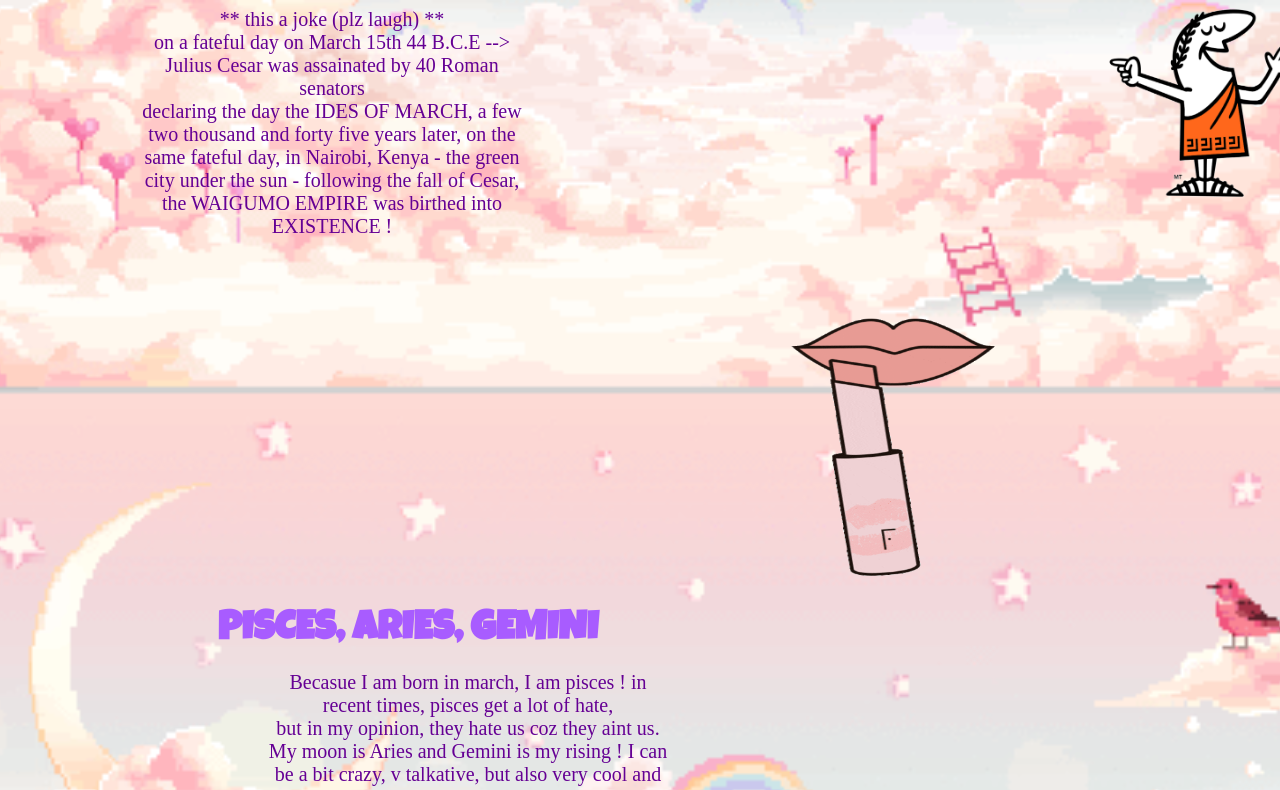
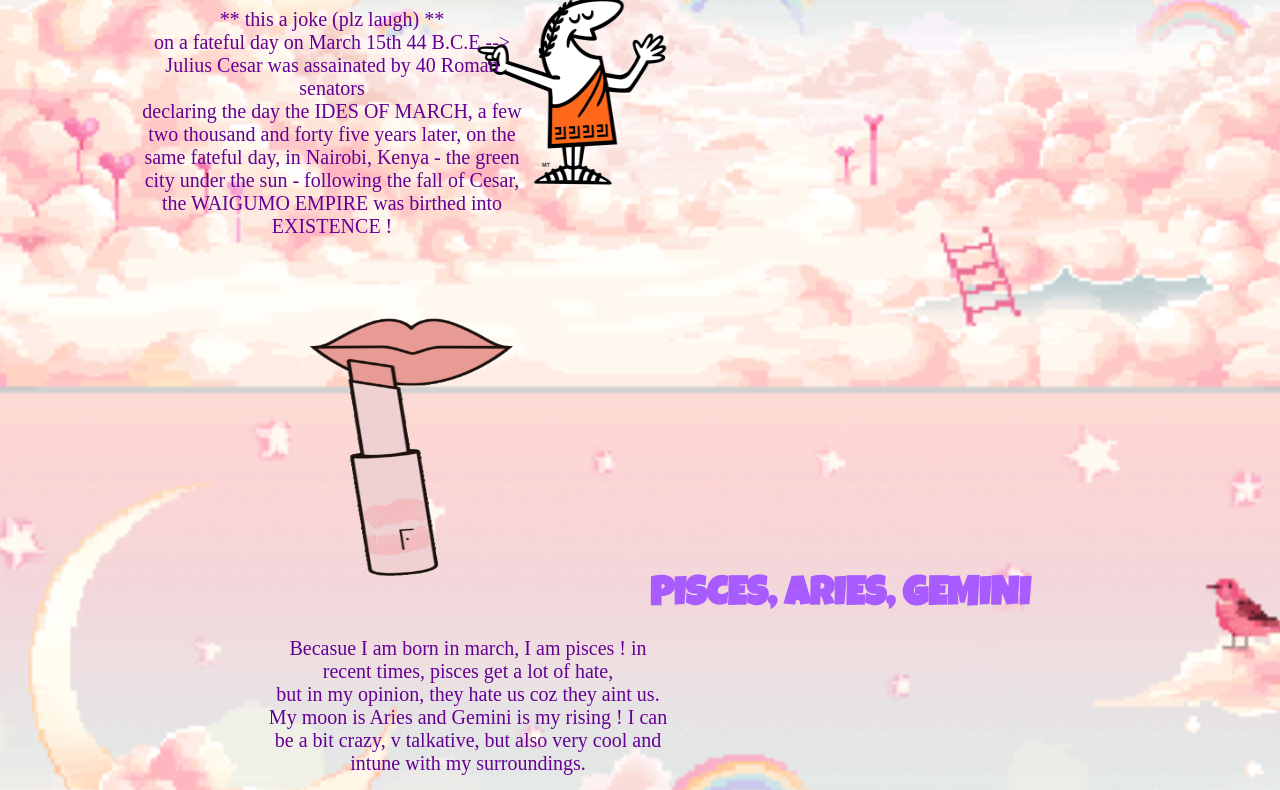
Before and after one commit to swnjama/digitalfolkore_new, a plain HTML site: page index.html in a window 1280 px wide. Shown: the part 410-1200 px from the top of the page. Drawn offline with Linux system fonts and the light colour scheme.

Commit message:
chat gpt suggestions

```diff
--- a/index.html
+++ b/index.html
@@ -10,9 +10,6 @@
   </head>
 </html>
 <style>
-   * {
-          text-align: center;
-        }
   body {
     background-image: url("pink.gif");
     background-size: cover;
@@ -48,7 +45,11 @@
     }
   }
 
-
+h2, p {
+    margin: 0 auto 20px; /* Center horizontally and add some bottom margin */
+    max-width: 400px;
+    text-align: center;
+}
   h2 {
     position: relative;
     text-align: center;
```
